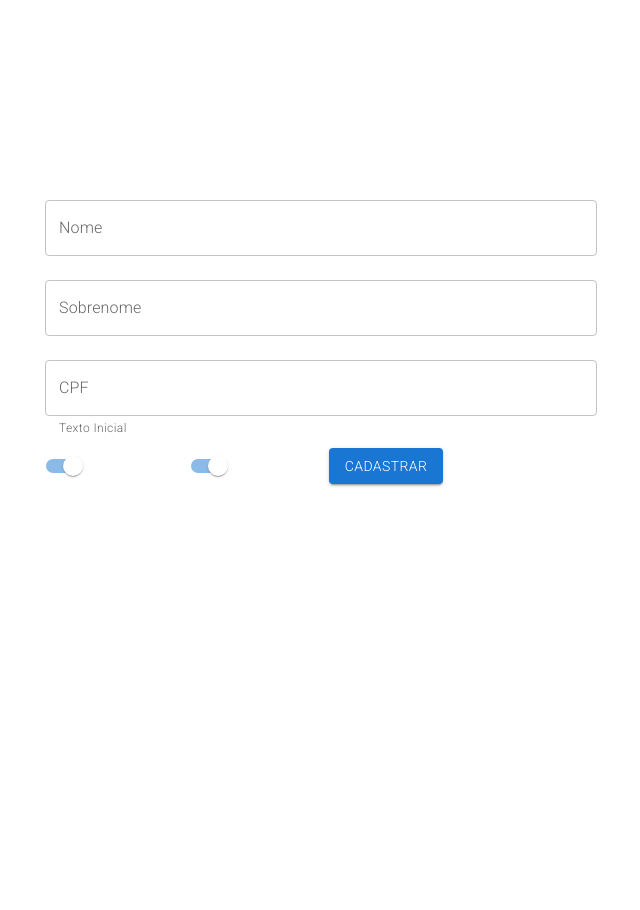
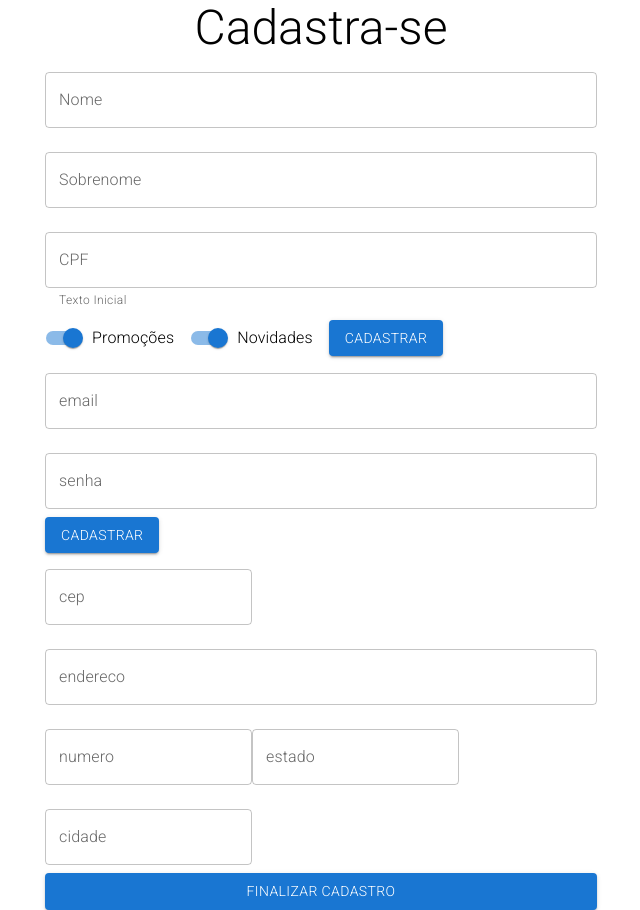
Before and after one commit to BrunaDuarte-3321/Formulario_Cadastro, a React (Create React App) app: page / in a window 1280 px wide. Shown: the whole page, without its empty margins (319-959 px from the left). Before the commit the page ends 800 px from the top, so only its background shows below. Built offline with nearby package versions, Linux system fonts and the light colour scheme.

Commit message:
Adicionando novas funcionalidades no formulário de cadastro.

```diff
--- a/src/App.css
+++ b/src/App.css
@@ -4,7 +4,7 @@
   background-position: center;
   background-repeat: no-repeat;
   background-size: cover;
-} */
+}
 .top {
   padding-top: 10%;
 }
@@ -14,3 +14,4 @@
 * {
   color: white;
 }
+*/
--- /dev/null
+++ b/src/Components/DadosEntrega/index.jsx
@@ -0,0 +1,50 @@
+import { TextField, Button } from '@mui/material';
+import React from 'react';
+
+const DadosEntrega = () => {
+  return (
+    <form action="">
+      <TextField
+        id="cep"
+        label="cep"
+        type="number"
+        variant="outlined"
+        margin="normal"
+      />
+      <TextField
+        id="endereco"
+        label="endereco"
+        type="text"
+        variant="outlined"
+        fullWidth
+        margin="normal"
+      />
+      <TextField
+        id="numero"
+        label="numero"
+        type="number"
+        variant="outlined"
+        margin="normal"
+      />
+      <TextField
+        id="estado"
+        label="estado"
+        type="text"
+        variant="outlined"
+        margin="normal"
+      />
+      <TextField
+        id="cidade"
+        label="cidade"
+        type="text"
+        variant="outlined"
+        margin="normal"
+      />
+      <Button fullWidth variant="contained" type="submit">
+        Finalizar Cadastro
+      </Button>
+    </form>
+  );
+};
+
+export default DadosEntrega;
--- /dev/null
+++ b/src/Components/DadosPessoais/index.jsx
@@ -0,0 +1,96 @@
+import React, { useState } from 'react';
+import { Button, TextField, Switch, FormControlLabel } from '@mui/material';
+
+const DadosPessoais = ({ onSubmit, validatioCpf }) => {
+  const [nome, setNome] = useState('');
+  const [sobrenome, setSobrenome] = useState('');
+  const [cpf, setCpf] = useState('');
+  const [promocoes, setPromocoes] = useState(true);
+  const [novidade, setNovidade] = useState(true);
+
+  const [erros, setErros] = useState({
+    cpf: { valido: true, texto: 'Texto Inicial' },
+  });
+
+  const handleSubmit = (event) => {
+    event.preventDefault();
+    onSubmit({ nome, sobrenome, cpf, novidade, promocoes });
+  };
+  const handleValidationCpf = () => {
+    const valido = validatioCpf(cpf);
+    setErros({
+      cpf: valido,
+    });
+  };
+
+  return (
+    <form onSubmit={handleSubmit}>
+      <TextField
+        value={nome}
+        onChange={({ target }) => {
+          setNome(target.value);
+        }}
+        id="nome"
+        label="Nome"
+        variant="outlined"
+        fullWidth
+        margin="normal"
+      />
+      <TextField
+        value={sobrenome}
+        onChange={({ target }) => setSobrenome(target.value)}
+        id="Sobrenome"
+        label="Sobrenome"
+        variant="outlined"
+        fullWidth
+        margin="normal"
+      />
+      <TextField
+        value={cpf}
+        onChange={({ target }) => {
+          setCpf(target.value);
+        }}
+        onBlur={handleValidationCpf}
+        error={!erros.cpf.valido}
+        helperText={erros.cpf.texto}
+        id="cpf"
+        label="CPF"
+        variant="outlined"
+        fullWidth
+        margin="normal"
+      />
+      <FormControlLabel
+        control={
+          <Switch
+            checked={promocoes}
+            onChange={({ target }) => {
+              setPromocoes(target.checked);
+            }}
+            name="promocoes"
+            defaultChecked={promocoes}
+          />
+        }
+        label="Promoções"
+      />
+      <FormControlLabel
+        control={
+          <Switch
+            checked={novidade}
+            onChange={({ target }) => {
+              setNovidade(target.checked);
+            }}
+            name="novidade"
+            defaultChecked={novidade}
+          />
+        }
+        label="Novidades"
+      />
+
+      <Button variant="contained" type="submit">
+        Cadastrar
+      </Button>
+    </form>
+  );
+};
+
+export default DadosPessoais;
--- /dev/null
+++ b/src/Components/DadosUsuario/index.jsx
@@ -0,0 +1,28 @@
+import { Button, TextField } from '@mui/material';
+import React from 'react';
+
+const DadosUsuario = () => {
+  return (
+    <form action="">
+      <TextField
+        id="email"
+        label="email"
+        type="email"
+        variant="outlined"
+        fullWidth
+        margin="normal"
+      />
+      <TextField
+        id="senha"
+        label="senha"
+        type="password"
+        variant="outlined"
+        fullWidth
+        margin="normal"
+      />
+      <Button variant="contained" type="submit">Cadastrar</Button>
+    </form>
+  );
+};
+
+export default DadosUsuario;
--- a/src/Components/pages/FormularioCadastro.jsx
+++ b/src/Components/pages/FormularioCadastro.jsx
@@ -1,96 +1,16 @@
-import React, { useState } from 'react';
-import { Button, TextField, Switch, FormControlLabel } from '@mui/material';
+import React from 'react';
+import DadosEntrega from '../DadosEntrega';
+import DadosPessoais from '../DadosPessoais';
+import DadosUsuario from '../DadosUsuario';
 
-const FormularioCadastro = ({ onSubmit, validatioCpf }) => {
-  const [nome, setNome] = useState('');
-  const [sobrenome, setSobrenome] = useState('');
-  const [cpf, setCpf] = useState('');
-  const [promocoes, setPromocoes] = useState(true);
-  const [novidade, setNovidade] = useState(true);
-
-  const [erros, setErros] = useState({
-    cpf: { valido: true, texto: 'Texto Inicial' },
-  });
-
-  const handleSubmit = (event) => {
-    event.preventDefault();
-    onSubmit({ nome, sobrenome, cpf, novidade, promocoes });
-  };
-  const handleValidationCpf = () => {
-    const valido = validatioCpf(cpf);
-    setErros({
-      cpf: valido,
-    });
-  };
-
+function FormularioCadastro({ onSubmit, validatioCpf }) {
   return (
-    <form onSubmit={handleSubmit}>
-      <TextField
-        value={nome}
-        onChange={({ target }) => {
-          setNome(target.value);
-        }}
-        id="nome"
-        label="Nome"
-        variant="outlined"
-        fullWidth
-        margin="normal"
-      />
-      <TextField
-        value={sobrenome}
-        onChange={({ target }) => setSobrenome(target.value)}
-        id="Sobrenome"
-        label="Sobrenome"
-        variant="outlined"
-        fullWidth
-        margin="normal"
-      />
-      <TextField
-        value={cpf}
-        onChange={({ target }) => {
-          setCpf(target.value);
-        }}
-        onBlur={handleValidationCpf}
-        error={!erros.cpf.valido}
-        helperText={erros.cpf.texto}
-        id="cpf"
-        label="CPF"
-        variant="outlined"
-        fullWidth
-        margin="normal"
-      />
-      <FormControlLabel
-        control={
-          <Switch
-            checked={promocoes}
-            onChange={({ target }) => {
-              setPromocoes(target.checked);
-            }}
-            name="promocoes"
-            defaultChecked={promocoes}
-          />
-        }
-        label="Promoções"
-      />
-      <FormControlLabel
-        control={
-          <Switch
-            checked={novidade}
-            onChange={({ target }) => {
-              setNovidade(target.checked);
-            }}
-            name="novidade"
-            defaultChecked={novidade}
-          />
-        }
-        label="Novidades"
-      />
-
-      <Button variant="contained" type="submit">
-        Cadastrar
-      </Button>
-    </form>
+    <>
+      <DadosPessoais onSubmit={onSubmit} validatioCpf={validatioCpf} />
+      <DadosUsuario />
+      <DadosEntrega />
+    </>
   );
-};
+}
 
 export default FormularioCadastro;
```
